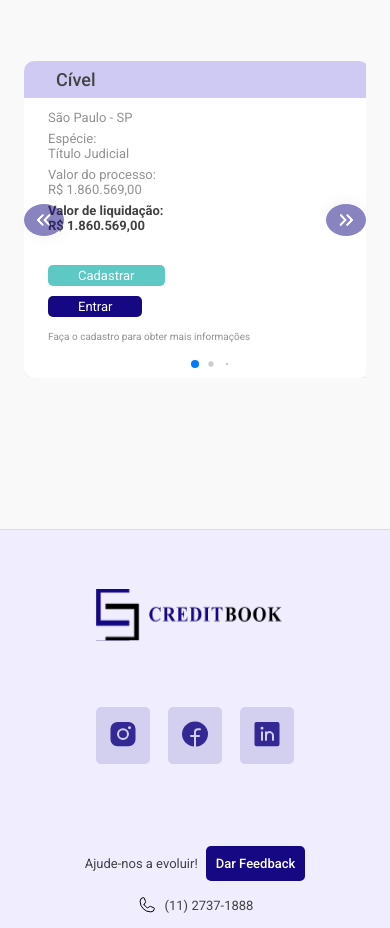
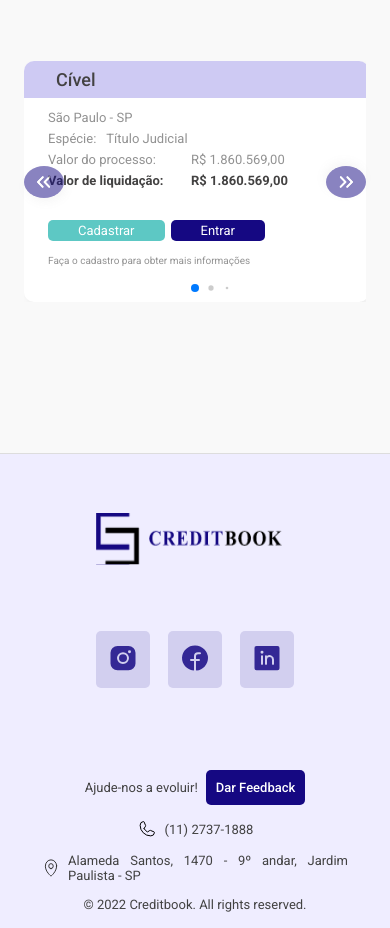
Before and after one commit to carolkoga/creditbook-frontend, a Next.js app: page / in a window 390 px wide. Shown: the part 1760-2688 px from the top of the page. Built offline with nearby package versions, Linux system fonts and the light colour scheme.

Commit message:
refactor: change max-width at lawsuit card
refactor: change breakpoints in listlayout and card

```diff
--- a/src/components/LawsuitCard/Card/styled.ts
+++ b/src/components/LawsuitCard/Card/styled.ts
@@ -32,13 +32,15 @@ const firstLatterUpercase = css`
 export const Container = styled.article`
   max-height: 364px;
   height: 100%;
-  max-width: 345px;
   width: auto;
   border-radius: 10px;
   font-family: 'Roboto', sans-serif;
   box-shadow: 2px 2px 5px rgba(133, 133, 133, 0.1);
   padding-bottom: 15px;
   background: ${({ theme }) => theme.colors.grey[10]};
+  @media (max-width: 634px) {
+    max-width: 345px;
+  }
 `;
 
 export const Header = styled.header`
@@ -112,6 +114,7 @@ export const Content = styled.div`
 export const InformationOfSuit = styled.div`
   display: flex;
   align-items: center;
+  flex-wrap: wrap;
   justify-content: flex-start;
   width: 100%;
 
@@ -144,9 +147,11 @@ export const InformationOfSuit = styled.div`
     margin-top: 6px;
   }
 
-  @media screen and (max-width: 392px) {
-    flex-direction: column;
-    align-items: flex-start;
+  @media (max-width: 210px) {
+    text-align: left;
+    h3 {
+      margin-top: 10px;
+    }
   }
 `;
 
@@ -179,12 +184,4 @@ export const Actions = styled.footer`
     }
   }
 
-  @media screen and (max-width: 392px) {
-    div {
-      flex-direction: column;
-      align-items: flex-start;
-      gap: 10px;
-    }
-
-  }
 `;
--- a/src/components/ListsLayout.ts
+++ b/src/components/ListsLayout.ts
@@ -7,12 +7,12 @@ export const ListLayoutSingleLawsuits = styled.div`
   grid-template-rows: auto;
   gap: 24px;
 
-  @media (max-width: 1220px) {
+  @media (max-width: 964px) {
     grid-template-columns: repeat(2, 1fr);
     row-gap: 48px;
   }
 
-  @media (max-width: 650px) {
+  @media (max-width: 634px) {
     grid-template-columns: repeat(1, 1fr);
   }
 `;
```
